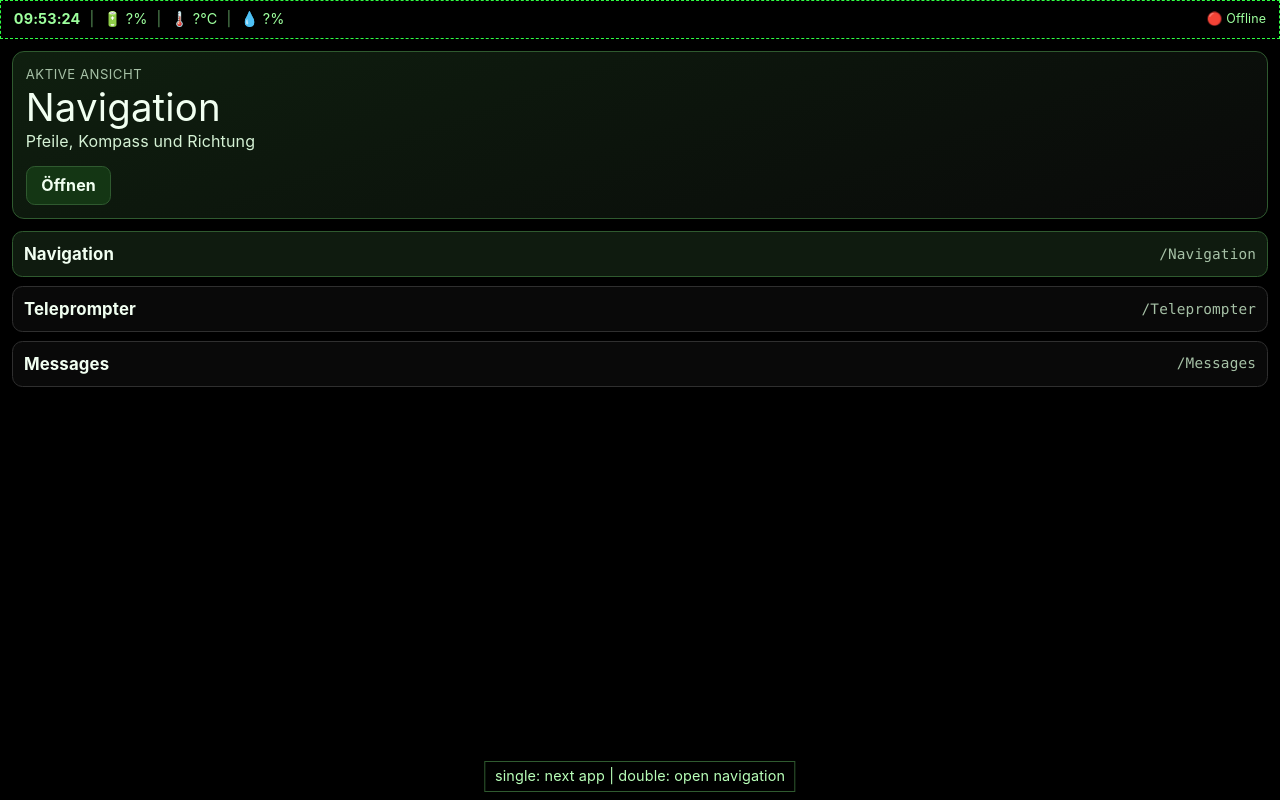
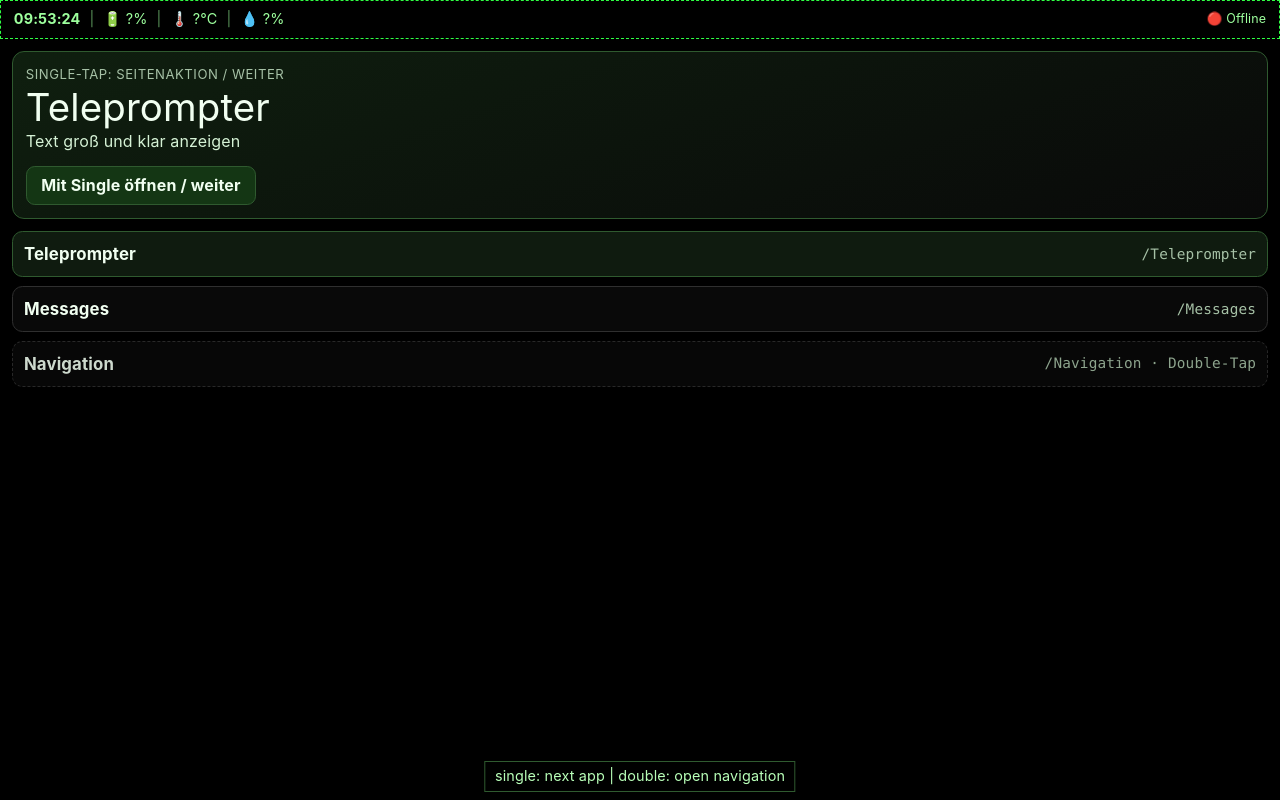
Before and after one commit to BlackF0rest/StudienArbeit_ARis, a SvelteKit app in the folder Software/Onboard_UI/: page / in a window 1280 px wide. Built offline with nearby package versions, Linux system fonts and the light colour scheme; no server answers.

Commit message:
Adjust home single-tap flow and navigation messaging

```diff
--- a/Software/Onboard_UI/src/lib/input-controller.ts
+++ b/Software/Onboard_UI/src/lib/input-controller.ts
@@ -22,7 +22,6 @@ interface AppActionHandlers {
 }
 
 const HOME_APPS = [
-	{ route: '/Navigation', name: 'Navigation' },
 	{ route: '/Teleprompter', name: 'Teleprompter' },
 	{ route: '/Messages', name: 'Messages/HUD' }
 ] as const;
--- a/Software/Onboard_UI/src/routes/+page.svelte
+++ b/Software/Onboard_UI/src/routes/+page.svelte
@@ -12,10 +12,15 @@
 	} from '$lib/input-controller';
 
 	const apps = [
-		{ name: 'Navigation', route: '/Navigation', info: 'Pfeile, Kompass und Richtung' },
 		{ name: 'Teleprompter', route: '/Teleprompter', info: 'Text groß und klar anzeigen' },
 		{ name: 'Messages', route: '/Messages', info: 'Kurze Mitteilungen lesen' }
 	] as const;
+
+	const navigationInfo = {
+		name: 'Navigation',
+		route: '/Navigation',
+		info: 'Nur per Double-Tap öffnen'
+	} as const;
 
 	let selectedIndex = 0;
 	let pulseCard = false;
@@ -26,10 +31,10 @@
 
 	onMount(() => {
 		setInputContext('home');
-		selectedIndex = get(homeCarouselIndex);
+		selectedIndex = get(homeCarouselIndex) % apps.length;
 
 		const unsubscribeIndex = homeCarouselIndex.subscribe((index) => {
-			selectedIndex = index;
+			selectedIndex = index % apps.length;
 		});
 
 		const unsubscribePulse = shortPressPulse.subscribe(() => {
@@ -52,10 +57,10 @@
 
 <main class="main-compact">
 	<section class="focus-card {pulseCard ? 'pulse' : ''}">
-		<p class="label">Aktive Ansicht</p>
+		<p class="label">Single-Tap: Seitenaktion / Weiter</p>
 		<h1>{selectedApp.name}</h1>
 		<p class="description">{selectedApp.info}</p>
-		<a class="open-link" href={selectedApp.route}>Öffnen</a>
+		<a class="open-link" href={selectedApp.route}>Mit Single öffnen / weiter</a>
 	</section>
 
 	<section class="quick-grid">
@@ -65,6 +70,10 @@
 				<span class="quick-route">{app.route}</span>
 			</a>
 		{/each}
+		<div class="quick-item nav-info" aria-label="Navigation nur per Double-Tap verfügbar">
+			<span class="quick-title">{navigationInfo.name}</span>
+			<span class="quick-route">{navigationInfo.route} · Double-Tap</span>
+		</div>
 	</section>
 
 	<footer class="hint-wrap">
@@ -148,6 +157,12 @@
 		background: #0f1b0f;
 	}
 
+	.quick-item.nav-info {
+		border-style: dashed;
+		opacity: 0.85;
+		cursor: default;
+	}
+
 	.quick-title {
 		font-size: 1.05rem;
 		font-weight: 650;
```
